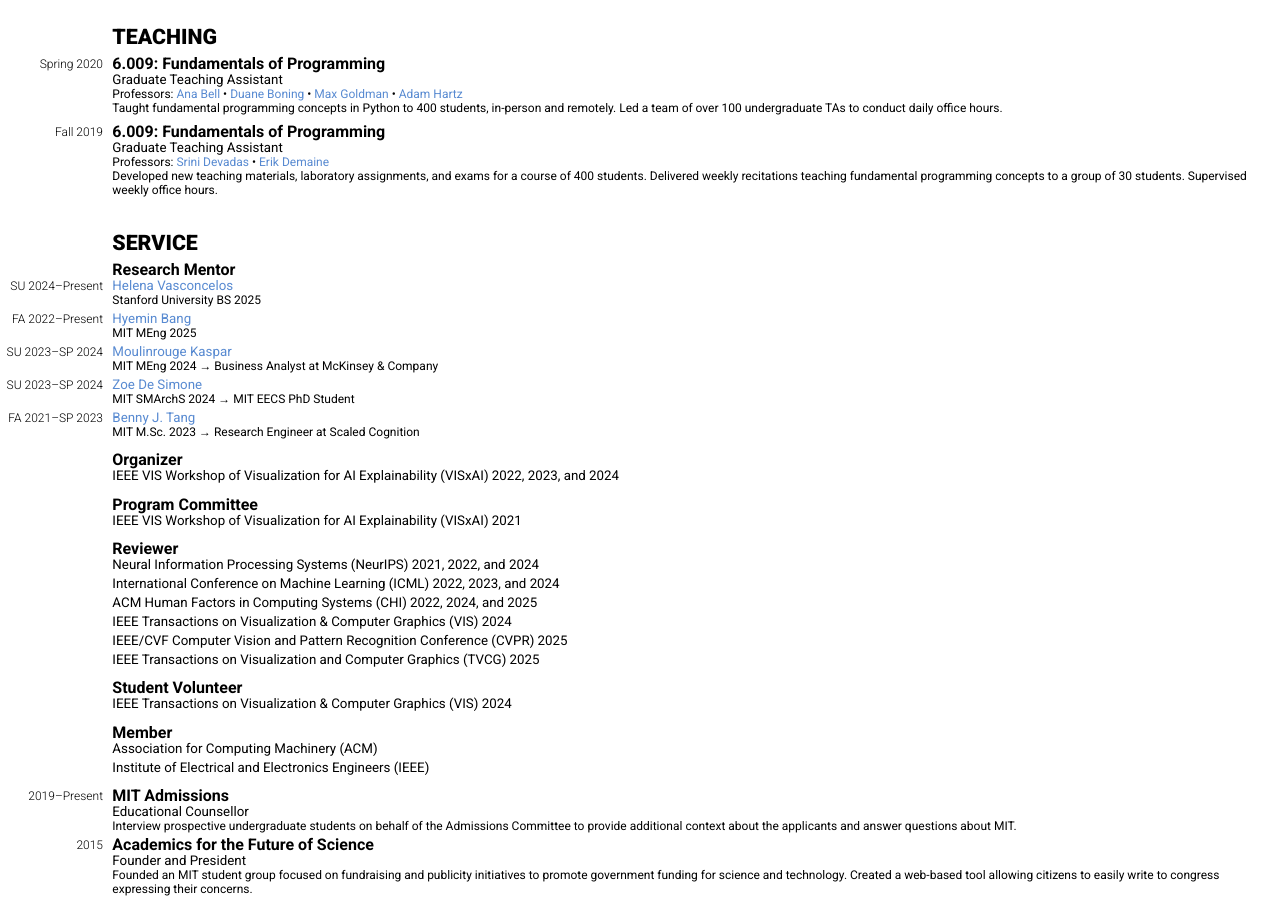
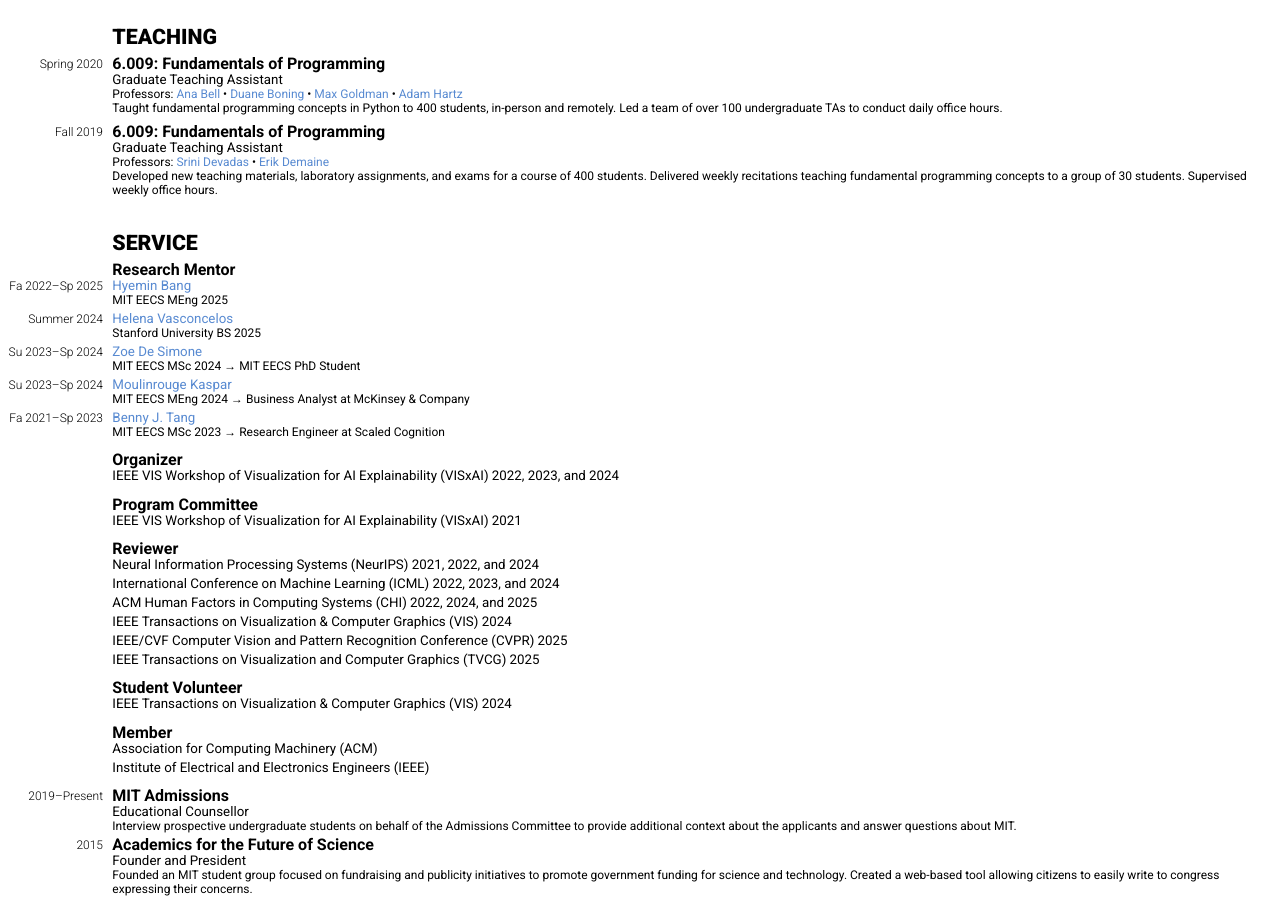
Before and after one commit to aboggust/aboggust.github.io, a Jekyll site: the page built from cv.markdown, in a window 1280 px wide and 900 px high, scrolled down 3511 px. Built offline with Jekyll 4.4.1, drawn with Linux system fonts in a browser that asks for light colours; nearby versions of some CDN libraries.

Commit message:
Update student details

```diff
--- a/_data/students.yml
+++ b/_data/students.yml
@@ -1,28 +1,28 @@
 - name: helenbang
-  school: MIT
+  school: MIT EECS
   degree: MEng
-  graduation-date: 2025-05-30
-  duration: FA 2022–Present
+  graduation-date: 2025-05-31
+  duration: Fa 2022–Sp 2025
 - name: zoedesimone
-  school: MIT
-  degree: SMArchS
-  graduation-date: 2024-05-30
+  school: MIT EECS
+  degree: MSc
+  graduation-date: 2024-05-31
   current-position: MIT EECS PhD Student
-  duration: SU 2023–SP 2024
+  duration: Su 2023–Sp 2024
 - name: moulinkaspar
-  school: MIT
+  school: MIT EECS
   degree: MEng
   graduation-date: 2024-05-30
   current-position: Business Analyst at McKinsey & Company
-  duration: SU 2023–SP 2024
+  duration: Su 2023–Sp 2024
 - name: bentang
-  school: MIT
-  degree: M.Sc.
+  school: MIT EECS
+  degree: MSc
   graduation-date: 2023-05-31
   current-position: Research Engineer at Scaled Cognition
-  duration: FA 2021–SP 2023
+  duration: Fa 2021–Sp 2023
 - name: helenavasconcelos
   school: Stanford University
   degree: BS
-  graduation-date: 2025-06-15
-  duration: SU 2024–Present
+  graduation-date: 2025-05-30
+  duration: Summer 2024
```
